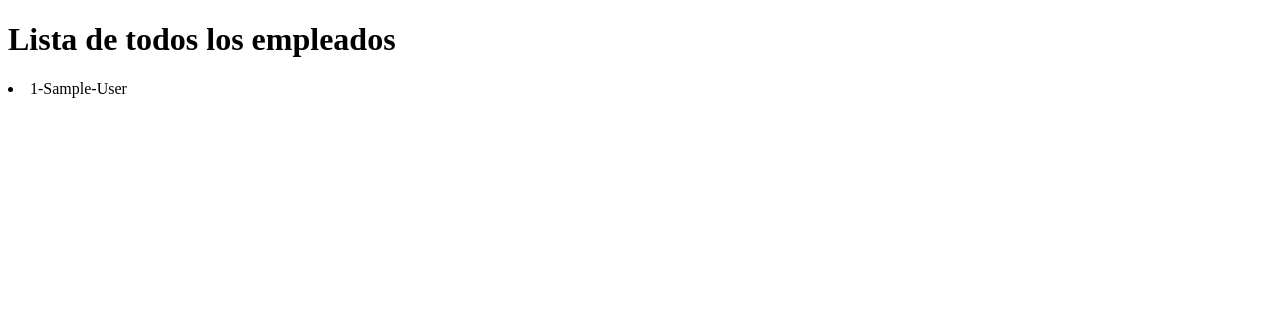
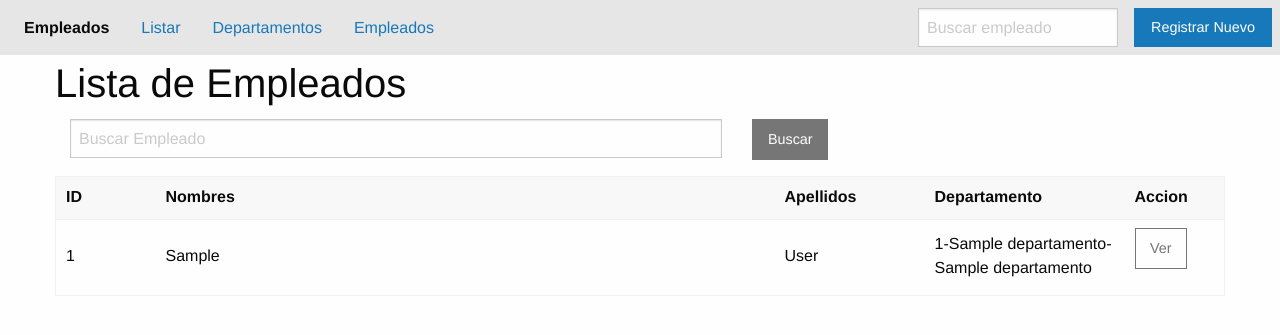
Before and after one commit to TheIszer/Django-Empleados, a Django app: page /listar-todos-empleados/ in a window 1280 px wide. Shown: the top 335 px of the page. Run offline with Django 4.2, Linux system fonts and the light colour scheme; tables that the repository leaves empty hold one stand-in row (values such as "Sample post"); some libraries are stand-ins or nearby versions.

Commit message:
Lista de Empleados Completa

```diff
--- a/applications/persona/urls.py
+++ b/applications/persona/urls.py
@@ -8,14 +8,42 @@ urlpatterns = [
     path("",
          views.InicioView.as_view(),
          name="home"
-         ),
-    path("listar-todos-empleados/", views.ListAllEmpleados.as_view()),
-    path("listar-por-area/<shortname>/", views.ListByAreaEmpleados.as_view()),
-    path("listar-por-trabajo/<shortname>/", views.ListByJobEmpleados.as_view()),
-    path("buscar-por-palabra-clave/", views.ListByKword.as_view()),
-    path("lista-de-habilidades/", views.ListHabilidadesEmpleado.as_view()),
-    path("ver-empleado/<pk>/", views.EmpleadoDetailView.as_view()),
-    path("add-empleado/", views.EmpleadoCreateView.as_view()),
+    ),
+    path(
+        "listar-todos-empleados/",
+        views.ListAllEmpleados.as_view(),
+        name="list_all_empleados"
+    ),
+    path(
+        "listar-por-area/<shortname>/",
+        views.ListByAreaEmpleados.as_view(),
+        name="list_by_area"
+    ),
+    path(
+        "listar-por-trabajo/<shortname>/",
+         views.ListByJobEmpleados.as_view(),
+         name="list_by_job"
+    ),
+    path(
+        "buscar-por-palabra-clave/",
+        views.ListByKword.as_view(),
+        name="list_by_kword"
+    ),
+    path(
+        "lista-de-habilidades/",
+         views.ListHabilidadesEmpleado.as_view(),
+         name="list_by_skills"
+    ),
+    path(
+        "ver-empleado/<pk>/",
+        views.EmpleadoDetailView.as_view(),
+        name="empleado_detail"
+    ),
+    path(
+        "add-empleado/",
+        views.EmpleadoCreateView.as_view(),
+        name="add_empleado"
+    ),
     path(
         "success/",
         views.SuccessView.as_view(),
--- a/applications/persona/views.py
+++ b/applications/persona/views.py
@@ -30,8 +30,17 @@ class InicioView(TemplateView):
 # Lista de todos los empleados
 class ListAllEmpleados(ListView):
     template_name = 'persona/list_all.html'
-    paginate_by = 2
-    model = Empleado
+    paginate_by = 4
+    ordering = 'first_name'
+    context_object_name = 'empleados'
+    # model = Empleado
+    # Buscar
+    def get_queryset(self):
+        key_word = self.request.GET.get("kword", '')
+        queryset = Empleado.objects.filter(
+            first_name__icontains=key_word
+        )
+        return queryset
 
 # Lista de empleados por area
 class ListByAreaEmpleados(ListView):
--- a/templates/base.html
+++ b/templates/base.html
@@ -18,5 +18,12 @@
     {% block content %}
         <!-- content -->
     {% endblock content %}
+
+    <script src="{% static 'js/vendor/jquery.js' %}"></script>
+    <script src="{% static 'js/vendor/what-input.js' %}"></script>
+    <script src="{% static 'js/vendor/foundation.min.js' %}"></script>
+    <script>
+      $(document).foundation();
+    </script>
 </body>
 </html>
--- /dev/null
+++ b/templates/includes/header.html
@@ -0,0 +1,16 @@
+<div class="top-bar">
+    <div class="top-bar-left">
+      <ul class="dropdown menu" data-dropdown-menu>
+        <li class="menu-text">Empleados</li>
+        <li><a href="{% url 'persona_app:list_all_empleados' %}">Listar</a></li>
+        <li><a href="{% url 'persona_app:list_all_empleados' %}">Departamentos</a></li>
+        <li><a href="{% url 'persona_app:list_all_empleados' %}">Empleados</a></li>
+      </ul>
+    </div>
+    <div class="top-bar-right">
+      <ul class="menu">
+        <li><input type="search" placeholder="Buscar empleado"></li>
+        <li><button type="button" class="button">Registrar Nuevo</button></li>
+      </ul>
+    </div>
+  </div>
--- a/templates/persona/list_all.html
+++ b/templates/persona/list_all.html
@@ -1,18 +1,84 @@
-<!DOCTYPE html>
-<html lang="en">
-<head>
-    <meta charset="UTF-8">
-    <meta http-equiv="X-UA-Compatible" content="IE=edge">
-    <meta name="viewport" content="width=device-width, initial-scale=1.0">
-    <title>Document</title>
-</head>
-<body>
-    <h1>Lista de todos los empleados </h1>
+{% extends 'base.html' %}
 
-    {% for emp in object_list %}
-        <li>{{emp}}</li>
 
-    {% endfor %}
+{% block title %}
+    Todos los empleados
+{% endblock title %}
 
-</body>
-</html>
+
+{% block content %}
+    {% include 'includes/header.html' %}
+
+    <div class="grid-container">
+        <div class="grid-x grid-margin-x">
+            <h2 class="cell">Lista de Empleados</h2>
+
+            <form class="cell grid-x grid-margin-x" method="GET"> {% csrf_token %}
+                <div class="cell large-7">
+                    <input type="text" id="kword" name="kword" placeholder="Buscar Empleado">
+                </div>
+                <div class="cell large-2">
+                    <button type="submit" class="button secondary">Buscar</a>
+                </div>
+              </form>
+
+            <div class="cell">
+                <table>
+                    <thead>
+                      <tr>
+                        <th width="100">ID</th>
+                        <th>Nombres</th>
+                        <th width="150">Apellidos</th>
+                        <th width="200">Departamento</th>
+                        <th width="100">Accion</th>
+                      </tr>
+                    </thead>
+
+                    <tbody>
+                        {% for emp in empleados %}
+                        <tr>
+                          <td>{{emp.id}}</td>
+                          <td>{{emp.first_name}}</td>
+                          <td>{{emp.last_name}}</td>
+                          <td>{{emp.departamento}}</td>
+                          <td><a class="hollow button secondary" href="{% url 'persona_app:empleado_detail' emp.id %}">Ver</a>
+                          </td>
+                        </tr>
+                        {% endfor %}
+
+
+                    </tbody>
+                  </table>
+            </div>
+
+            <div class="cell">
+              {% if is_paginated %}
+              <nav aria-label="Pagination">
+                <ul class="pagination">
+
+                  {% if page_obj.has_previous %}
+                    <li class="pagination-previous">
+                      <a href="?page={{page_obj.previous_page_number}}">Atras</a>
+                    </li>
+                  {% endif %}
+
+
+                  {% for pagina in paginator.page_range %}
+                    <li><a href="?page={{pagina}}">{{pagina}}</a></li>
+                  {% endfor %}
+
+
+                  {% if page_obj.has_next %}
+                    <li class="pagination-next">
+                    <a href="?page={{page_obj.next_page_number}}">Siguiente </a></li>
+                  {% endif %}
+
+                </ul>
+              </nav>
+              {% endif %}
+            </div>
+        </div>
+
+    </div>
+
+{% endblock content %}
```
Also changed, not shown: templates/inicio.html (+43 -2 lines), static/img/empleado01.jpg (added), static/img/empleado02.jpg (added).
